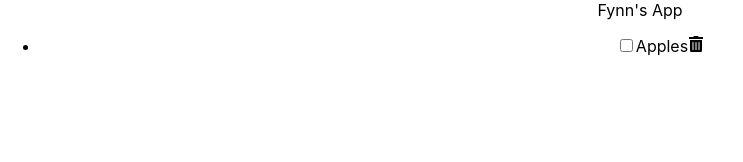
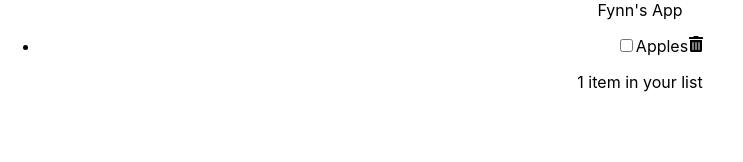
Before and after one commit to FynnHR28/react-tut, a React (Create React App) app: page / in a window 1280 px wide. Shown: the top 162 px of the page, without its empty margins (0-743 px from the left). Built offline with nearby package versions, Linux system fonts and the light colour scheme.

Commit message:
added more abstraction

```diff
--- a/src/App.js
+++ b/src/App.js
@@ -2,6 +2,7 @@
 import './App.css';
 import Content from './Content.js';
 import Header from './Header.js';
+import Footer from './Footer.js';
 import { useState } from 'react';
 
 // in order to have sibling components share
@@ -31,6 +32,7 @@ function App() {
         handleCheck={handleCheck}
         handleDelete={handleDelete}
       />
+      <Footer length = {items.length}/>
     </div>
   );
 }
--- a/src/Content.js
+++ b/src/Content.js
@@ -1,6 +1,7 @@
 import './Content.css';
 // these are svg icons
 import ItemList from './ItemList.js';
+
 
 // {} destructures the prop object and extracts title directly
 const Content = ({items, handleCheck, handleDelete}) => {
--- /dev/null
+++ b/src/Footer.js
@@ -0,0 +1,11 @@
+
+
+const Footer = ({length}) => {
+  return (
+    <footer>
+        <p>{length} {length == 1? "item": "items"} in your list</p>
+    </footer>
+  )
+}
+
+export default Footer
--- a/src/ItemList.js
+++ b/src/ItemList.js
@@ -1,25 +1,16 @@
 
-import { FaTrashAlt } from 'react-icons/fa';
+
+import LineItem from './LineItem.js';
 // Abstraction/cleaning out content.js
 const ItemList = ({items, handleCheck, handleDelete}) => {
   return (
-
     <ul>
         {items.map((item) => (
-          <li className='item' key={item.id}>
-            <input
-            type="checkbox"
-            onChange={() => (
-              handleCheck(item.id)
-            )}
-            checked={item.checked}/>
-            <label>{item.item}</label>
-            {/* like adding a component! */}
-            <FaTrashAlt
-            onClick={() => handleDelete(item.id)}
-            role='button'
-            tabIndex="0"/>
-          </li>
+          <LineItem
+            item={item}
+            handleCheck={handleCheck}
+            handleDelete={handleDelete}
+          />
         ))}
       </ul>
   )
--- /dev/null
+++ b/src/LineItem.js
@@ -0,0 +1,22 @@
+import { FaTrashAlt } from 'react-icons/fa';
+
+const LineItem = ({item, handleCheck, handleDelete}) => {
+  return (
+    <li className='item' key={item.id}>
+            <input
+            type="checkbox"
+            onChange={() => (
+              handleCheck(item.id)
+            )}
+            checked={item.checked}/>
+            <label>{item.item}</label>
+            {/* like adding a component! */}
+            <FaTrashAlt
+            onClick={() => handleDelete(item.id)}
+            role='button'
+            tabIndex="0"/>
+          </li>
+  )
+}
+
+export default LineItem
```
